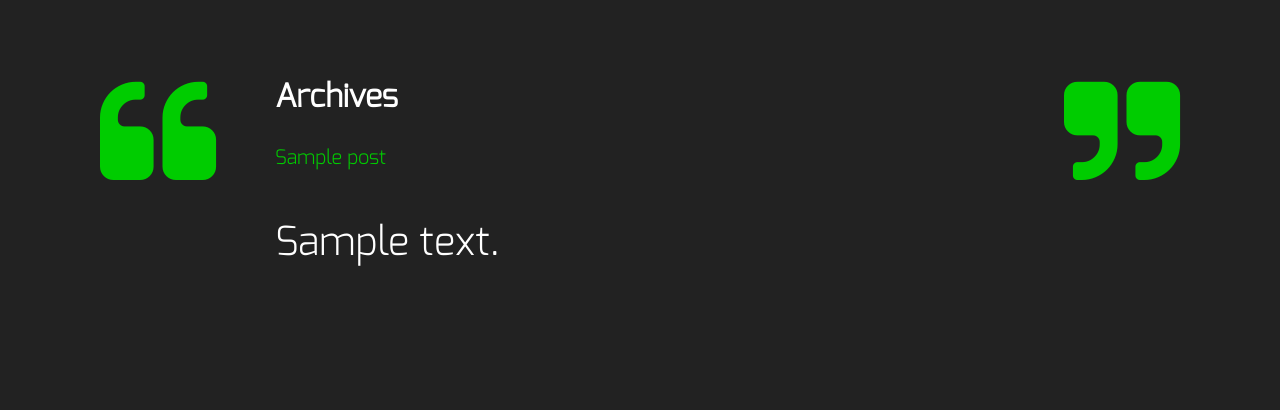
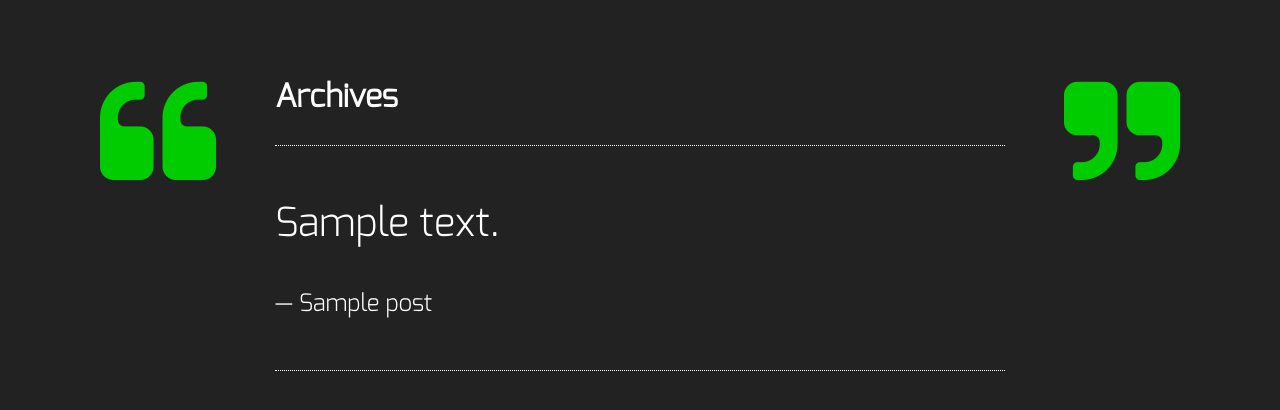
Before and after one commit to ahingliu/quotes-on-dev, a WordPress theme: template themes/quotesondev/archive.php in a window 1280 px wide. Shown: the part 188-598 px from the top of the page. Run offline with PHP 8.4 and a stand-in for WordPress, Linux system fonts and the light colour scheme; the site name, menu and one post (Sample post) are stand-ins, and other content is empty; some libraries are stand-ins or nearby versions.

Commit message:
archive categories style done

```diff
--- a/themes/quotesondev/build/js/api.min.js
+++ b/themes/quotesondev/build/js/api.min.js
@@ -1 +1 @@
-jQuery(document).ready(()=>{jQuery("#another").on("click",function(e){e.preventDefault(),jQuery.ajax({method:"GET",cache:!1,url:red_vars.rest_url+"wp/v2/posts?_embed=true&filter[orderby]=rand&filter[posts_per_page]=1",data:{comment_status:"closed"},beforeSend:function(e){e.setRequestHeader("X-WP-Nonce",red_vars.wpapi_nonce)}}).done(function(e){history.pushState(null,null,e[0].slug);for(let r=0;r<e.length;r++)jQuery("article").empty().append(`\n            <p>${e[r].content.rendered}</p>\n            <h3> - ${e[r].title.rendered}\n            ${e[r]._qod_quote_source_url&&`,\n            <a href="${e[r]._qod_quote_source_url}"> ${e[r]._qod_quote_source}</a></h3>\n           `}`)})})}),jQuery("#submit").on("click",function(e){e.preventDefault();let r={title:jQuery("#author-quote").val(),content:jQuery("#content-quote").val(),source:jQuery("#quote-source").val(),source_url:jQuery("#quote-source-url").val(),status:"pending"},t=red_vars.rest_url+"wp/v2/posts/";jQuery.ajax({method:"POST",cache:!1,url:t,dataType:"json",data:r,beforeSend:function(e){e.setRequestHeader("X-WP-Nonce",red_vars.wpapi_nonce)}}).done(function(){jQuery("#sub-quote-form").hide(),jQuery(".entry-header").hide(),jQuery(".quote-sub-form-section").append("<h1> Thank you for your submission!</h1>")}).fail(function(){jQuery("#sub-quote-form").hide(),jQuery(".entry-header").hide(),jQuery(".quote-sub-form-section").append("<h1> Ops, something!</h1>")})});
+jQuery(document).ready(()=>{jQuery("#another").on("click",function(e){e.preventDefault(),jQuery.ajax({method:"GET",cache:!1,url:red_vars.rest_url+"wp/v2/posts?_embed=true&filter[orderby]=rand&filter[posts_per_page]=1",data:{comment_status:"closed"},beforeSend:function(e){e.setRequestHeader("X-WP-Nonce",red_vars.wpapi_nonce)}}).done(function(e){history.pushState(null,null,e[0].slug);for(let r=0;r<e.length;r++)jQuery("article").empty().append(`\n            <p>${e[r].content.rendered}</p>\n            <h3> - ${e[r].title.rendered}\n            ${e[r]._qod_quote_source_url&&`,\n            <a href="${e[r]._qod_quote_source_url}"> ${e[r]._qod_quote_source}</a></h3>\n           `}`)})})}),jQuery("#submit").on("click",function(e){e.preventDefault();let r={title:jQuery("#author-quote").val(),content:jQuery("#content-quote").val(),source:jQuery("#quote-source").val(),source_url:jQuery("#quote-source-url").val(),status:"pending"},t=red_vars.rest_url+"wp/v2/posts/";jQuery.ajax({method:"POST",cache:!1,url:t,dataType:"json",data:r,beforeSend:function(e){e.setRequestHeader("X-WP-Nonce",red_vars.wpapi_nonce)}}).done(function(){jQuery("#sub-quote-form").hide(),jQuery(".entry-header").hide(),jQuery(".quote-sub-form-section").append("<h1> Thank you for your submission!</h1>")}).fail(function(){jQuery("#sub-quote-form").hide(),jQuery(".entry-header").hide(),jQuery(".quote-sub-form-section").append("<h1> Ops, something went wrong!</h1>")})});
--- a/themes/quotesondev/sass/_content.scss
+++ b/themes/quotesondev/sass/_content.scss
@@ -73,3 +73,31 @@
 		width: 100%
 	}
 }
+
+.archive .hentry{
+
+	border-bottom: $border__dash;
+
+	p{
+		margin-bottom: 2rem;
+
+	}
+	h2{
+		margin-bottom: 3rem;
+		font-weight: 400;
+
+	}
+}
+
+.archive .page-header{
+	margin-top: 2rem;
+	h1{
+		border-bottom: $border__dash;
+		margin-bottom: 3rem;
+}
+}
+.archive .page-title{
+
+		padding-bottom: 1.5rem;
+
+}
--- a/themes/quotesondev/sass/_forms.scss
+++ b/themes/quotesondev/sass/_forms.scss
@@ -36,9 +36,10 @@ input[type="url"],
 input[type="password"],
 input[type="search"],
 textarea {
-	color: #666;
-	border: 1px solid #ccc;
+	color: #fff;
+	border: 2px solid #0c0;
 	border-radius: 3px;
+	background-color: $color__main-background-color;
 
 	&:focus {
 		color: #111;
--- a/themes/quotesondev/sass/_variables.scss
+++ b/themes/quotesondev/sass/_variables.scss
@@ -32,3 +32,7 @@ $font__line-height-pre: 1.6;
 
 $tablet__width: 620px;
 $desktop__width: 1080px;
+
+// Border for archives
+
+$border__dash: 1px dotted $color__background-body;
--- a/themes/quotesondev/style.css
+++ b/themes/quotesondev/style.css
@@ -343,9 +343,10 @@ input[type="url"],
 input[type="password"],
 input[type="search"],
 textarea {
-  color: #666;
-  border: 1px solid #ccc;
-  border-radius: 3px; }
+  color: #fff;
+  border: 2px solid #0c0;
+  border-radius: 3px;
+  background-color: #222222; }
   input[type="text"]:focus,
   input[type="email"]:focus,
   input[type="url"]:focus,
@@ -562,6 +563,23 @@ a {
   @media (min-width: 1080px) {
     .site-main {
       width: 100%; } }
+
+.archive .hentry {
+  border-bottom: 1px dotted #fff; }
+  .archive .hentry p {
+    margin-bottom: 2rem; }
+  .archive .hentry h2 {
+    margin-bottom: 3rem;
+    font-weight: 400; }
+
+.archive .page-header {
+  margin-top: 2rem; }
+  .archive .page-header h1 {
+    border-bottom: 1px dotted #fff;
+    margin-bottom: 3rem; }
+
+.archive .page-title {
+  padding-bottom: 1.5rem; }
 
 /*--------------------------------------------------------------
 # Media
--- a/themes/quotesondev/template-parts/content-search.php
+++ b/themes/quotesondev/template-parts/content-search.php
@@ -10,12 +10,6 @@
 <article id="post-<?php the_ID(); ?>" <?php post_class(); ?>>
 	<header class="entry-header">
 		<?php the_title( sprintf( '<h2 class="entry-title"><a href="%s" rel="bookmark">', esc_url( get_permalink() ) ), '</a></h2>' ); ?>
-
-		<?php if ( 'post' === get_post_type() ) : ?>
-		<div class="entry-meta">
-			<?php qod_posted_on(); ?> / <?php comments_number( '0 Comments', '1 Comment', '% Comments' ); ?> / <?php qod_posted_by(); ?>
-		</div><!-- .entry-meta -->
-		<?php endif; ?>
 	</header><!-- .entry-header -->
 
 	<div class="entry-summary">
--- a/themes/quotesondev/template-parts/content.php
+++ b/themes/quotesondev/template-parts/content.php
@@ -8,11 +8,14 @@
 ?>
 
 <article id="post-<?php the_ID(); ?>" <?php post_class(); ?>>
-	<header class="entry-header">
-		<?php the_title( sprintf( '<h2 class="entry-title"><a href="%s" rel="bookmark">', esc_url( get_permalink() ) ), '</a></h2>' ); ?>
-	</header><!-- .entry-header -->
+
 
 	<div class="entry-content">
 		<?php the_excerpt(); ?>
 	</div><!-- .entry-content -->
+	<header class="entry-header">
+
+		<?php the_title( '<h2>— ', '</h2>' ); ?>
+
+	</header><!-- .entry-header -->
 </article><!-- #post-## -->
```
Also changed, not shown: themes/quotesondev/js/api.js (+6 -1 lines), themes/quotesondev/build/css/style.min.css, 1 other file.
